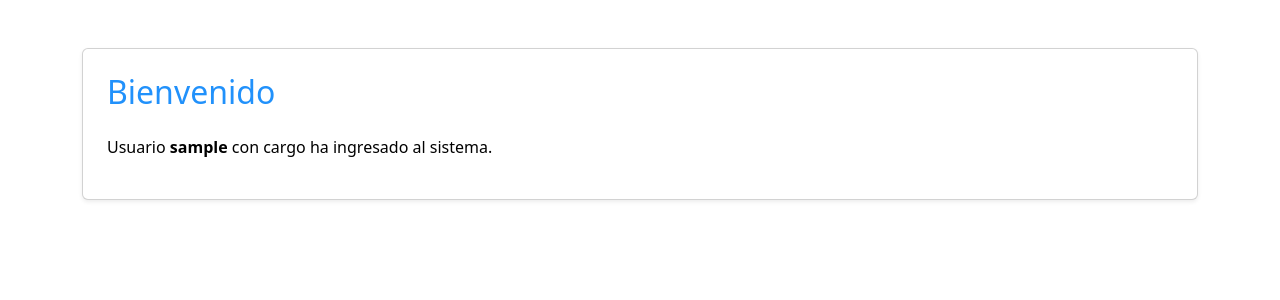
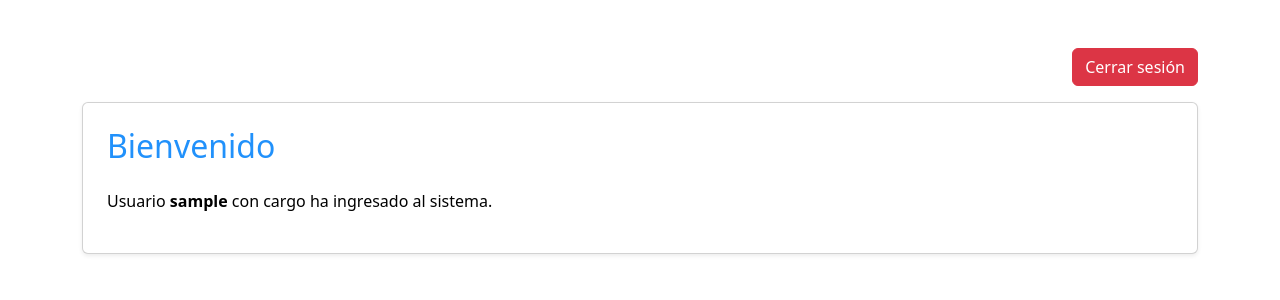
Before and after one commit to Geissen-Rodriguez/gestionusuarios, a Django app: page /bienvenida/1/ in a window 1280 px wide. Shown: the top 300 px of the page. Run offline with Django 5.2, Linux system fonts and the light colour scheme; the visitor is signed in with stand-in values (Sample User, id 1).

Commit message:
Implementa cierre de sesión con redirección al login para mejorar UX

```diff
--- a/accounts/templates/accounts/base.html
+++ b/accounts/templates/accounts/base.html
@@ -13,6 +13,15 @@
 </head>
 <body>
     <div class="container mt-5">
+        {% if user.is_authenticated %}
+            <div class="d-flex justify-content-end mb-3">
+                <form method="post" action="{% url 'logout' %}" style="display: inline;">
+                    {% csrf_token %}
+                    <button type="submit" class="btn btn-danger">Cerrar sesión</button>
+                </form>
+            </div>
+        {% endif %}
+
         {% block content %}{% endblock %}
     </div>
 </body>
--- a/accounts/urls.py
+++ b/accounts/urls.py
@@ -1,8 +1,11 @@
 from django.urls import path
-from .views import CustomLoginView, BienvenidaView, RecuperacionView
+from django.views.generic import RedirectView
+from .views import CustomLoginView, BienvenidaView, RecuperacionView, CustomLogoutView
 
 urlpatterns = [
+    path('', RedirectView.as_view(url='login/', permanent=False)),  # Redirige / a /login/
     path('login/', CustomLoginView.as_view(), name='login'),
     path('bienvenida/<int:pk>/', BienvenidaView.as_view(), name='bienvenida'),
     path('recuperacion/', RecuperacionView.as_view(), name='recuperacion'),
+    path('logout/', CustomLogoutView.as_view(), name='logout'),  # Nueva ruta
 ]
--- a/accounts/views.py
+++ b/accounts/views.py
@@ -6,6 +6,7 @@ from django import forms
 from django.contrib.auth import get_user_model, logout
 from django.urls import reverse_lazy
 from django.http import HttpResponseForbidden
+from django.contrib.auth.views import LogoutView
 
 import random
 
@@ -63,3 +64,10 @@ class RecuperacionView(FormView):
         # Simulate sending a 6-digit code to the user's email
         codigo = ''.join(str(random.randint(0, 9)) for _ in range(6))
         return render(self.request, 'accounts/codigo_enviado.html', {'codigo': codigo})
+
+class CustomLogoutView(LogoutView):
+    next_page = 'login'  # Redirige al login después de cerrar sesión
+    http_method_names = ['get', 'post']  # Permite tanto GET como POST
+
+    def get(self, request, *args, **kwargs):
+        return self.post(request, *args, **kwargs)
```
